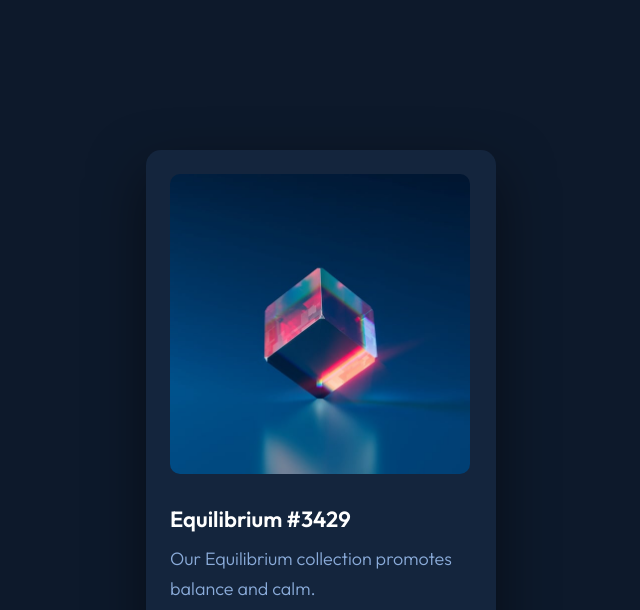
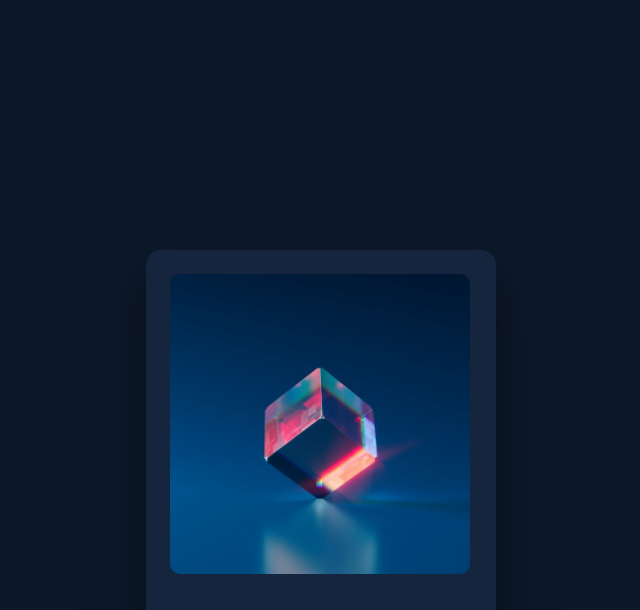
Before and after one commit to KaribbeanCreative/nft-card, a plain HTML site: page index.html in a window 1280 px wide. Shown: the top 610 px of the page, without its empty margins (319-959 px from the left). Drawn offline with Linux system fonts and the light colour scheme.

Commit message:
Update styles.css

```diff
--- a/assets/css/styles.css
+++ b/assets/css/styles.css
@@ -48,7 +48,7 @@ body {
 }
 
 .component {
-    margin-top: 150px;
+    margin-top: 250px;
 }
 /* ========================================> Card Global */
 .product-card {
```
